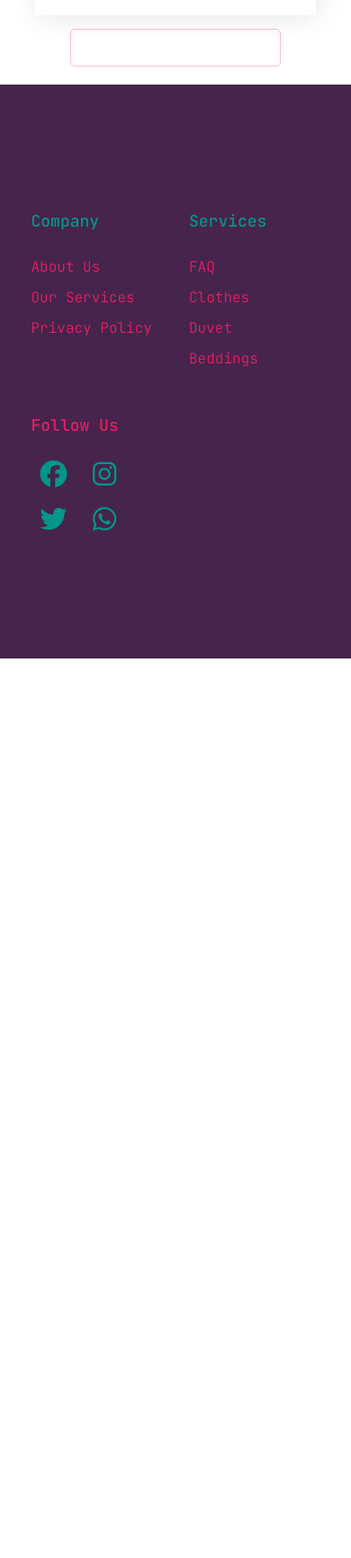
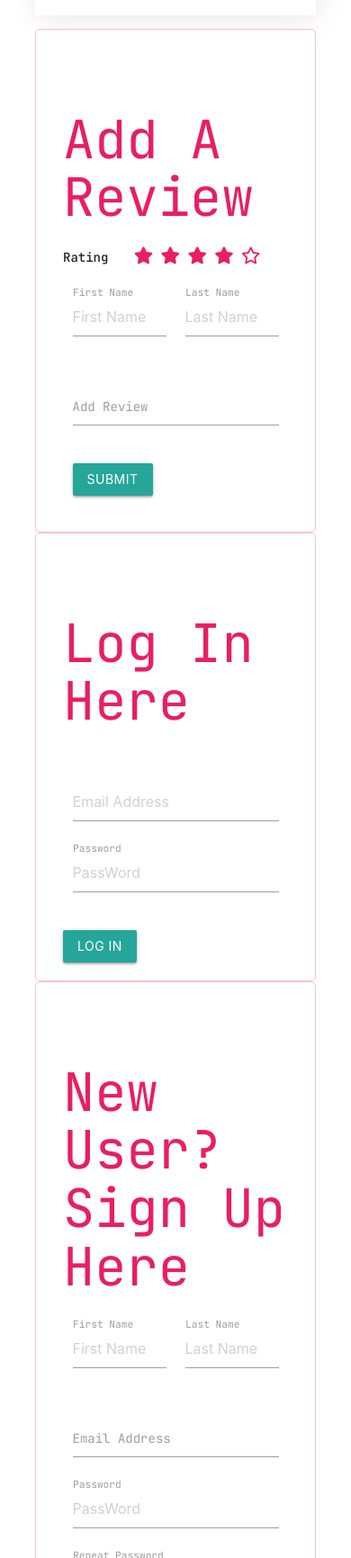
Before and after one commit to muasya-victor/jng, a plain HTML site: page index.html in a window 390 px wide. Shown: the part 6966-8698 px from the top of the page at 90% size. Before the commit the page ends 7698 px from the top, so only its background shows below. Drawn offline with nearby package versions, Linux system fonts and the light colour scheme.

Commit message:
added login, signup and addreview page

```diff
--- a/index.css
+++ b/index.css
@@ -444,6 +444,7 @@ body .active{
 
 @media screen and (max-width: 768px){
 
+
   .footer-col{
     width: 100%;
   }
@@ -451,7 +452,7 @@ body .active{
 
 
 @media (max-width: 106px){
-  .review-container-box{
+  .review-container-box, .mycontainer{
     width: 45%;
     padding: 10px;
   }
@@ -463,7 +464,7 @@ body .active{
     margin-bottom: 30px;
 
   }
-    .container{
+    .container, .mycontainer{
         width: 80%;
         display: block;
         margin: auto;
--- a/index.html
+++ b/index.html
@@ -27,11 +27,22 @@
             <a href="#review" class="card pulse pink-text">Review</a>
         </div>
         <div class="the-buttons hide-on-med-and-down">
-            <a href="#login"><button class="waves-effect waves-light btn">Log In</button></a>
+          <a class="waves-effect waves-light btn modal-trigger" href="#modal1">Log In</a>
             <!-- <button class="waves-effect waves-light btn">Sign Up</button> -->
         </div>
           <i class="modal-trigger  menu material-icons hide-on-large-only teal-text" id = "menu">dehaze</i>
 
+
+
+          <div id="modal1" class="modal">
+            <div class="modal-content">
+              <h4>Modal Header</h4>
+              <p>A bunch of text</p>
+            </div>
+            <div class="modal-footer">
+              <a href="#!" class="modal-close waves-effect waves-green btn-flat">Agree</a>
+            </div>
+          </div>
 
 
     </header>
@@ -44,7 +55,7 @@
       <a href="#about" class="pink-text"> <button>About</button> </a>
       <a href="#order" class="pink-text"> <button>Order</button> </a>
       <a href="#review" class="pink-text"> <button>Review</button> </a>
-      <a href="#login" class="pink-text"> <button>Log In</button> </a>
+      <a href="#modal1" class="pink-text modal-trigger"> <button>Log In</button> </a>
     </div>
 
 
@@ -390,12 +401,140 @@
 
 
     <div class="mycontainer">
+      <div class="title">
+        <h1 class="pink-text">Add a review</h1>
+      </div>
       <div class="star-widget">
-        <input type="radio" name="" value="">
+
+        <strong style="margin-right: 20px;">Rating</strong>
+
+        <i class="fa-solid fa-star pink-text"></i>
+        <i class="fa-solid fa-star pink-text"></i>
+        <i class="fa-solid fa-star pink-text"></i>
+        <i class="fa-solid fa-star pink-text"></i>
+        <i class="fa-regular fa-star pink-text"></i>
+
+      </div>
+
+
+      <div style="margin-top: 20px;" class="row">
+
+        <form class="col s12">
+          <div class="row">
+            <div class="input-field col s6">
+              <input placeholder="First Name" id="first_name" type="text" class="validate">
+              <label for="first_name">First Name</label>
+            </div>
+            <div class="input-field col s6">
+              <input placeholder="Last Name" id="first_name" type="text" class="validate">
+              <label for="first_name">Last Name</label>
+            </div>
+
+          </div>
+          <div class="row">
+            <div class="input-field col s12">
+              <input id="review" type="text" class="validate">
+              <label for="review">Add Review</label>
+            </div>
+          </div>
+
+          <a href=""><button class="waves-effect waves-light btn">Submit</button></a>
+
+
+        </form>
+
       </div>
     </div>
 
     <!-- add a review -->
+
+
+    <!-- login form -->
+
+
+
+    <div class="mycontainer">
+      <div class="title">
+        <h1 class="pink-text">Log in here</h1>
+      </div>
+
+      <div style="margin-top: 20px;" class="row">
+
+        <form class="col s12">
+
+          </div>
+          <div class="row">
+            <div class="input-field col s12">
+              <input placeholder="Email Address" id="theemail" type="email" class="validate">
+              <label for="theemail"></label>
+            </div>
+            <div class="input-field col s12">
+              <input placeholder="PassWord" id="thepassword" type="password" class="validate">
+              <label for="thepassword">Password</label>
+            </div>
+          </div>
+
+          <a href=""><button class="waves-effect waves-light btn">Log In</button></a>
+
+
+        </form>
+
+      </div>
+    </div>
+
+
+    <!-- login form -->
+
+
+    <!-- signup form -->
+
+
+
+    <div class="mycontainer">
+      <div class="title">
+        <h1 class="pink-text">New User? Sign Up Here</h1>
+      </div>
+
+      <div style="margin-top: 20px;" class="row">
+
+        <form class="col s12">
+          <div class="row">
+            <div class="input-field col s6">
+              <input placeholder="First Name" id="first_name" type="text" class="validate">
+              <label for="first_name">First Name</label>
+            </div>
+            <div class="input-field col s6">
+              <input placeholder="Last Name" id="first_name" type="text" class="validate">
+              <label for="first_name">Last Name</label>
+            </div>
+
+          </div>
+          <div class="row">
+            <div class="input-field col s12">
+              <input id="email" type="email" class="validate">
+              <label for="email">Email Address</label>
+            </div>
+            <div class="input-field col s12">
+              <input placeholder="PassWord" id="password" type="password" class="validate">
+              <label for="password">Password</label>
+            </div>
+            <div class="input-field col s12">
+              <input placeholder="Repeat PassWord" id="password" type="password" class="validate">
+              <label for="password">Repeat Password</label>
+            </div>
+          </div>
+
+          <a href=""><button class="waves-effect waves-light btn">Sign Up</button></a>
+
+
+        </form>
+
+      </div>
+    </div>
+
+
+
+    <!-- signup form -->
 
 
 
@@ -449,11 +588,8 @@
 
 
 
-    <script src="index.js">
-      $(document).ready(function(){
-        $('.modal').modal();
-      })
-    </script>
+    <script src="https://cdnjs.cloudflare.com/ajax/libs/materialize/1.0.0/js/materialize.min.js"></script>
+    <script src="./index.js"></script>
 </body>
 
 </html>
```
